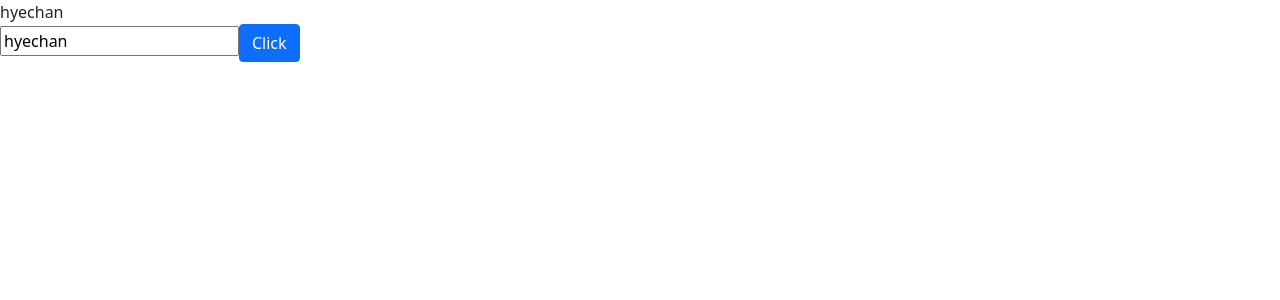
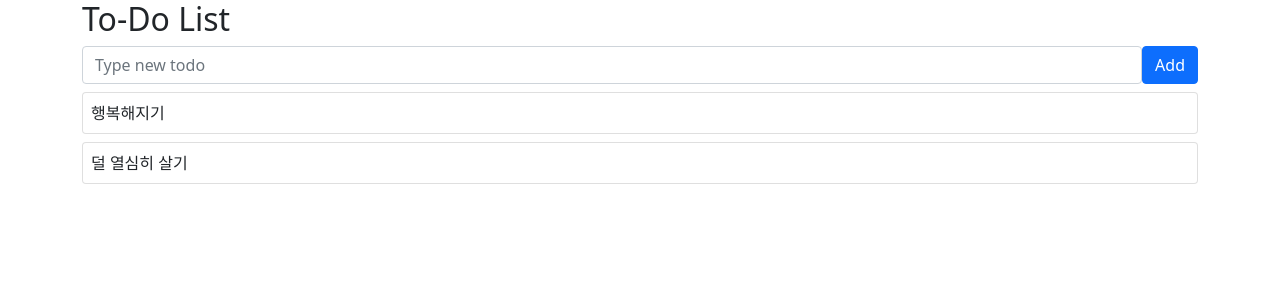
Before and after one commit to dhgpcks123/vue3.0-inf, a Vue app: page / in a window 1280 px wide. Shown: the top 300 px of the page. Built offline with nearby package versions, Linux system fonts and the light colour scheme.

Commit message:
simple todo 만들기

```diff
--- a/public/index.html
+++ b/public/index.html
@@ -4,7 +4,6 @@
     <meta charset="utf-8">
     <meta http-equiv="X-UA-Compatible" content="IE=edge">
     <meta name="viewport" content="width=device-width,initial-scale=1.0">
-    <link rel="icon" href="<%= BASE_URL %>favicon.ico">
     <link rel="stylesheet" href="https://cdn.jsdelivr.net/npm/bootstrap@5.1.3/dist/css/bootstrap.min.css" integrity="sha384-1BmE4kWBq78iYhFldvKuhfTAU6auU8tT94WrHftjDbrCEXSU1oBoqyl2QvZ6jIW3" crossorigin="anonymous">
     <title><%= htmlWebpackPlugin.options.title %></title>
   </head>
--- a/src/App.vue
+++ b/src/App.vue
@@ -1,16 +1,36 @@
 <template>
-  <!-- <div v-bind:class="nameClass"> v-bind: -> : 로 사용 가능하다.-->
-  <div :class="nameClass">
-    {{ name }}
-  </div>
-  <input v-bind:type="type" v-bind:value="name" v-bind:placeholder="test">
-  <button
-    class="btn btn-primary"
-    @click="updateName"
-  >
-  <!-- v-on:click="updateName"  v-on:click -> @click -->
-    Click
-  </button>
+  <section class="container">
+    <h2>To-Do List</h2>
+    <form
+      @submit.prevent="onSubmit"
+      class="d-flex">
+      <div class="flex-grow-1 mr-2">
+        <input
+          class="form-control"
+          type="text"
+          v-model="todo"
+          placeholder="Type new todo"
+        >
+      </div>
+      <div>
+        <button
+          class="btn btn-primary"
+          type="submit"
+        >
+          Add
+        </button>
+      </div>
+    </form>
+    <div
+      v-for="todo in todos"
+      :key="todo.id"
+      class="card mt-2"
+    >
+      <div class="card-body p-2">
+        {{ todo.subject }}
+      </div>
+    </div>
+  </section>
 </template>
 
 <script>
@@ -18,19 +38,22 @@
 
 export default{
   setup() {
-    const name = ref('hyechan')
-    const test = ref('chat here')
-    const type = ref('text')
-    const nameClass = ref('')
+    const todo = ref('')
+    const todos = ref([
+      {id: 1, subject: '행복해지기'},
+      {id: 2, subject: '덜 열심히 살기'},
+    ])
 
-    const updateName = () => {
-      name.value = '5'
-      test.value = '숫자를 입력해주세요'
-      type.value = 'number'
-      nameClass.value = 'name'
+    const onSubmit = () => {
+      todos.value.push({
+        id: Date.now(),
+        subject: todo.value
+      })
+      todo.value = ''
     }
     return {
-      name, updateName, test, type, nameClass
+      todo, todos,
+      onSubmit,
     }
   }
 }
```
